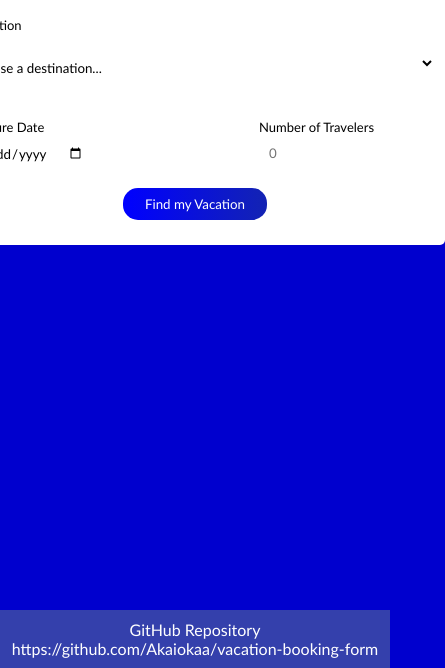
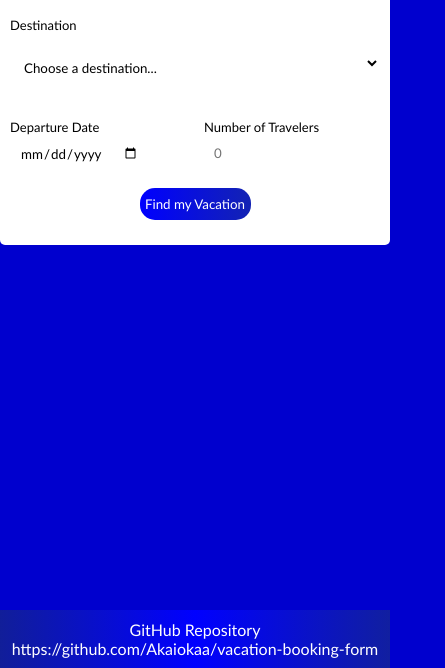
Before and after one commit to Akaiokaa/vacation-booking-form, a website: page views/home.html in a window 390 px wide. Shown: the part 176-844 px from the top of the page, 445 px wide, since content can reach past the window. Drawn offline with Linux system fonts and the light colour scheme; files whose address does not match are found by name.

Commit message:
Added comments to give more clarity on my css.

```diff
--- a/public/styles/styles.css
+++ b/public/styles/styles.css
@@ -6,22 +6,19 @@
     padding: 0;
     font-family: Calibri,'Gill Sans', 'Gill Sans MT', 'Trebuchet MS', sans-serif ;
 }
-body,html{
+body, html {
     background-color: rgb(0, 0, 206);
     height: 100%;
     width: 100%;
 }
-body{
+body {
     display: flex;
     flex-direction: column;
     align-items: center;
     justify-content: space-between;
 }
-footer{
-    text-align: center;
-    width: 100%;
-}
-header{
+/* header and container styling */
+header {
     height: 125px;
     background-image: url('../images/dream-vacation.jpeg');
     display: flex;
@@ -30,10 +27,14 @@ header{
     background-position: center -100px;
     background-position: left -125px;
     background-image:
-        linear-gradient(rgba(0,0,0,0.5), rgba(0,0,0,0.5)),
+        linear-gradient(rgba(0,0,0,0.65), rgba(0,0,0,0.65)),
         url('../images/dream-vacation.jpeg');
 }
-.container{
+h1{
+    padding: auto 0;
+    color: white;
+}
+.container {
     overflow: hidden;
     border-radius: 5px;
     margin-top: 3rem;
@@ -41,41 +42,60 @@ header{
     height: auto;
     background-color: white;
 }
+/* form styling */
 form {
     font-size: small;
 }
 
-form{
+form {
     height: auto;
     width: auto;
     display: flex;
     flex-direction: column;
     padding: 10px;
 }
+
 form > *{
    padding-top: 10px;
 }
+
+/* footer styling */
+footer {
+    text-align: center;
+    width: 100%;
+}
+
+footer {
+    padding: 10px;
+    color: white;
+    background: linear-gradient(270deg,  rgb(17, 31, 160),blue,rgb(17, 30, 153));
+}
+/* two-section styling */
+.two-section{
+    display: flex;
+    justify-content: space-between;
+    margin-bottom: 25px;
+    flex-wrap: wrap;
+}
+
+.two-section div input{
+    padding-left: 10px;
+    padding-top: 10px;
+}
+
+/* other general styling */
 select{
     border: none;
     background-color: white;
     padding-left: 10px;
 }
-.two-section{
-    display: flex;
-    justify-content: space-between;
-    margin-bottom: 25px;
-}
-.two-section div input{
-    padding-left: 10px;
-    padding-top: 10px;
-}
+
 input[type="text"],
 input[type="date"] {
     border: none;
     box-sizing: border-box;
     outline: none;
 }
-
 
 button{
     color: white;
@@ -88,15 +108,7 @@ button{
     margin-bottom: 15px;
     background: linear-gradient(270deg,  rgb(19, 35, 179),blue);
 }
-h1{
-    padding: auto 0;
-    color: white;
-}
-footer{
-    padding: 10px;
-    color: white;
-    background-color: rgb(52, 64, 172);
-}
+
 a{
     text-decoration: none;
     color: white;
@@ -105,3 +117,8 @@ a{
     color: red;
     display: none;
 }
+@media (max-width: 500px) {
+    .container{
+        width: 100%;
+    }
+}
```
